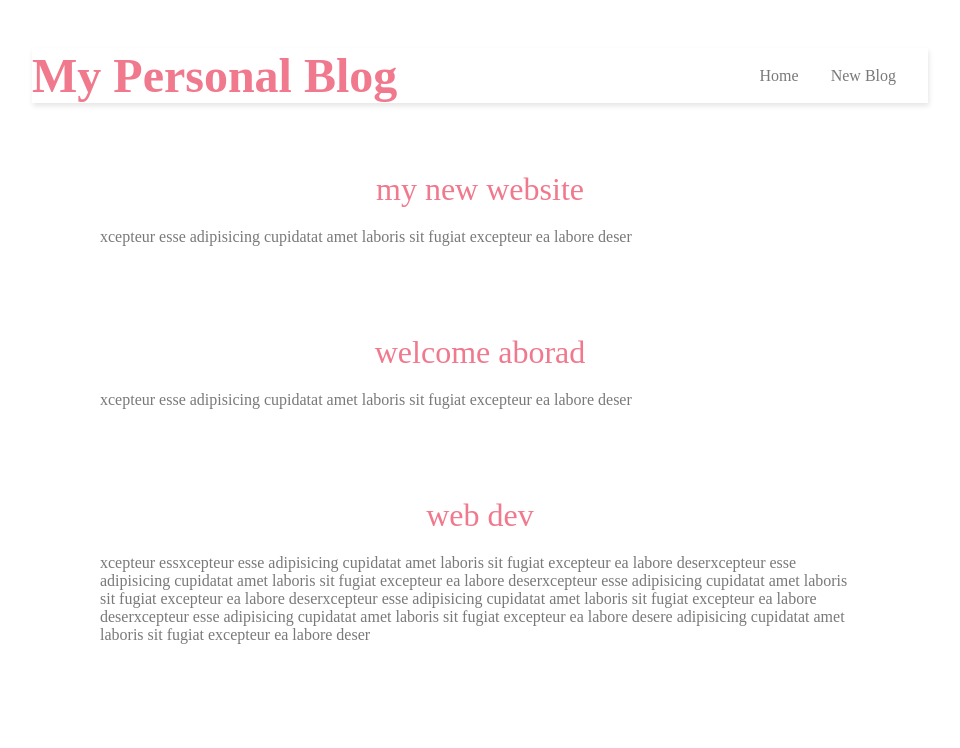
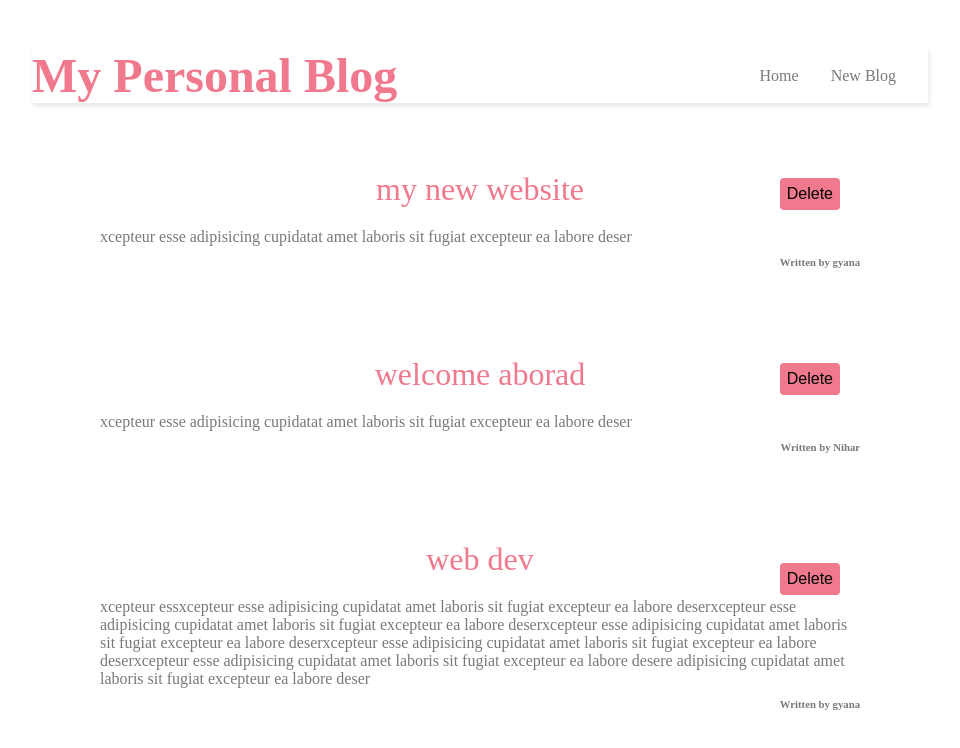
Before and after one commit to Meditatingpanda/to-do-react, a React (Create React App) app in the folder blog-post/: page / in a window 1280 px wide. Shown: the top 748 px of the page, without its empty margins (160-1120 px from the left). Built offline with nearby package versions, Linux system fonts and the light colour scheme.

Commit message:
upadate 1.0.1

```diff
--- a/blog-post/src/Home.js
+++ b/blog-post/src/Home.js
@@ -1,31 +1,39 @@
-import { useState } from "react";
+import { useState,useEffect } from "react";
+import Blogcontent from "./listComponent";
 const Home = () => {
   let [blog, setBlog] = useState([
     {
       title: "my new website",
+      author:'gyana',
       body: "xcepteur esse adipisicing cupidatat amet laboris sit fugiat excepteur ea labore deser",
-      id: 1,
+      id: 1
     },
     {
       title: "welcome aborad",
+      author:'Nihar',
       body: "xcepteur esse adipisicing cupidatat amet laboris sit fugiat excepteur ea labore deser",
-      id: 2,
+      id: 2
     },
     {
       title: "web dev ",
+
+      author:'gyana',
       body: "xcepteur essxcepteur esse adipisicing cupidatat amet laboris sit fugiat excepteur ea labore deserxcepteur esse adipisicing cupidatat amet laboris sit fugiat excepteur ea labore deserxcepteur esse adipisicing cupidatat amet laboris sit fugiat excepteur ea labore deserxcepteur esse adipisicing cupidatat amet laboris sit fugiat excepteur ea labore deserxcepteur esse adipisicing cupidatat amet laboris sit fugiat excepteur ea labore desere adipisicing cupidatat amet laboris sit fugiat excepteur ea labore deser",
-      id: 3,
+      id: 3
     },
   ]);
 
+  const handleDelete=(key)=>{
+      let newBlog=blog.filter((temp)=>temp.id!==key);
+      console.log(newBlog);
+      setBlog(newBlog);
+  }
+  useEffect(()=>{
+      console.log('dom rendered');
+  });
   return <div className="home">
       {
-          blog.map((key)=>{
-            return  <div className="content-box" key={blog.id}>
-                  <span className="title">{key.title}</span>
-                  <p className="body">{key.body}</p>
-              </div>
-          })
+         <Blogcontent blog={blog} handleDelete={handleDelete}/>
       }
   </div>;
 };
--- a/blog-post/src/index.scss
+++ b/blog-post/src/index.scss
@@ -38,7 +38,23 @@
     .content-box{
         margin: 3rem;
        // border: 2px solid black;
+       position: relative;
        padding: 20px;
+       .btn{
+          position: absolute;
+          top: 20%;
+          right: 5%;
+          font-size: 1rem;
+          border: none;
+          padding: 7px;
+          border-radius: 4px;
+          background-color: $primary-col;
+       }
+       .btn:hover{
+             background-color: rgb(73, 70, 70);
+             transition: 0.7s;
+             color: $primary-col;
+       }
         .title{
             font-size: 2rem;
             color: $primary-col;
@@ -49,6 +65,11 @@
         .body{
             font-size: 1rem;
             color: $secondary-col;
+        }
+        h6{
+            margin-top: 10px;
+            color: $secondary-col;
+            text-align: right;
         }
     }
     .content-box:hover{
--- /dev/null
+++ b/blog-post/src/listComponent.js
@@ -0,0 +1,25 @@
+const Blogcontent = ({blog,handleDelete}) => {
+    //const blog=props.blog;
+    //console.log(blog);
+
+
+
+    return (
+        <div className="allBlogs">
+             {
+            blog.map((key)=>{
+                return  <div className="content-box" key={key.id}>
+                      <span className="title">{key.title}</span>
+                      <button className="btn" onClick={()=>{handleDelete(key.id)}}>Delete</button>
+                      <p className="body">{key.body}</p>
+                      <h6>Written by {key.author}</h6>
+                  </div>
+              })
+          }
+        </div>
+
+
+     );
+}
+
+export default Blogcontent;
```
Also changed, not shown: blog-post/data/db.json (added, +16 -0 lines).
